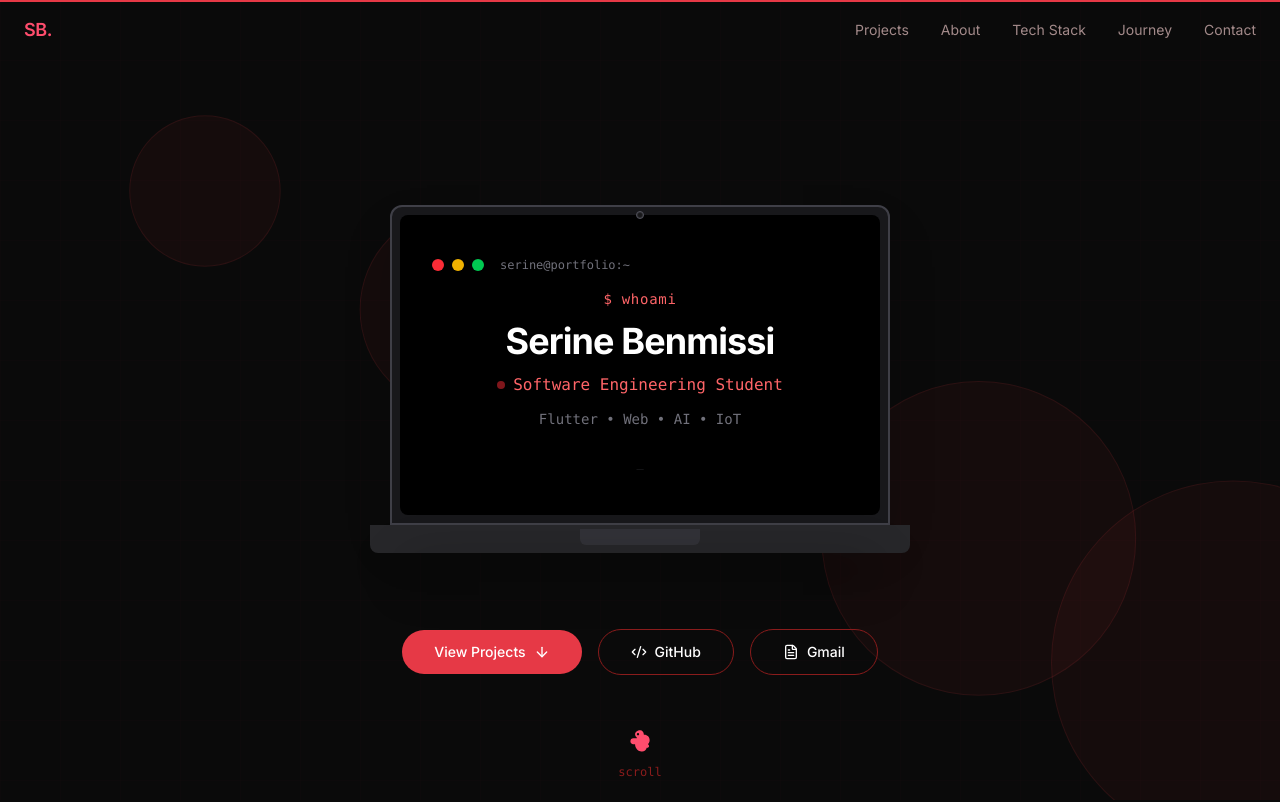
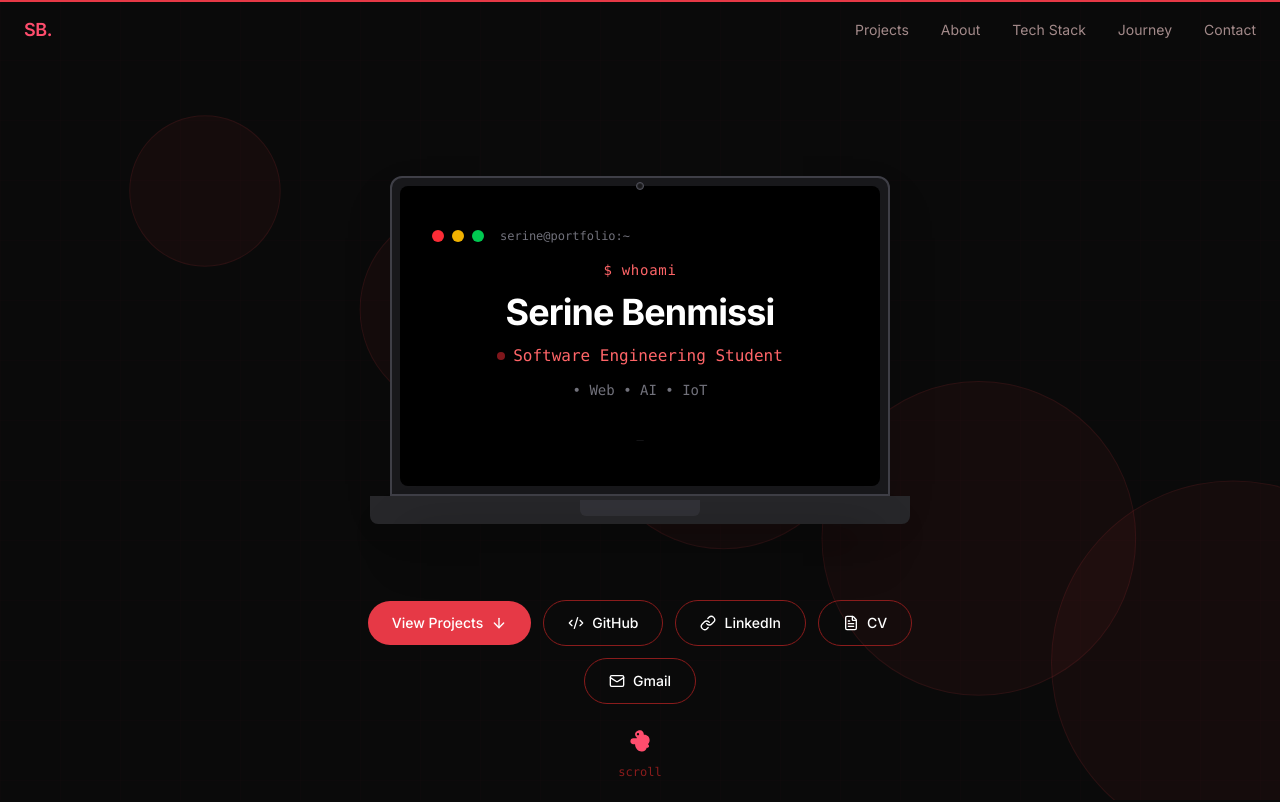
Before and after one commit to serinenadabenmissi-design/portfolio, a Next.js app: page / in a window 1280 px wide. Shown: the top 802 px of the page. Built offline with nearby package versions, Linux system fonts and the light colour scheme.

Commit message:
Update portfolio

```diff
--- a/app/components/LaptopHero.tsx
+++ b/app/components/LaptopHero.tsx
@@ -84,7 +84,7 @@ export default function LaptopHero() {
                   transition={{ duration: 0.6, delay: 1.1 }}
                   className="text-zinc-500 text-xs md:text-sm font-mono"
                 >
-                  Flutter • Web • AI • IoT
+                  • Web • AI • IoT
                 </motion.p>
 
                 <motion.div
--- a/app/sections/Contact.tsx
+++ b/app/sections/Contact.tsx
@@ -20,7 +20,7 @@ const contactLinks = [
     name: "LinkedIn",
     value: "linkedin.com/in/ben-missi",
     icon: Link,
-    href: "www.linkedin.com/in/ben-missi-993269419",
+    href: "https://www.linkedin.com/in/ben-missi-993269419/?locale=fr",
   },
   {
     name: "CV / Resume",
--- a/app/sections/Hero.tsx
+++ b/app/sections/Hero.tsx
@@ -1,7 +1,7 @@
 "use client";
 
 import { motion } from "framer-motion";
-import { ArrowDown, Code2, FileText } from "lucide-react";
+import { ArrowDown, Code2, FileText, Link, Mail } from "lucide-react";
 import LaptopHero from "../components/LaptopHero";
 import DuckIcon from "../components/DuckIcon";
 
@@ -53,29 +53,47 @@ export default function Hero() {
         initial={{ opacity: 0, y: 30 }}
         animate={{ opacity: 1, y: 0 }}
         transition={{ duration: 0.8, delay: 2.0, ease: [0.22, 1, 0.36, 1] }}
-        className="relative z-10 flex flex-col sm:flex-row items-center justify-center gap-4 mt-12"
+        className="relative z-10 flex flex-col sm:flex-row flex-wrap items-center justify-center gap-3 mt-12 max-w-2xl px-4"
       >
         <a
           href="#projects"
-          className="group flex items-center gap-2 px-8 py-3 bg-red text-white rounded-full font-medium text-sm hover:bg-red-light transition-all duration-200"
+          className="group flex items-center gap-2 px-6 py-3 bg-red text-white rounded-full font-medium text-sm hover:bg-red-light transition-all duration-200"
         >
           View Projects
           <ArrowDown size={16} className="group-hover:translate-y-0.5 transition-transform" />
         </a>
         <a
-          href="https://github.com/serinenadabenmissi-design/portfolio.git"
+          href="https://github.com/serinenadabenmissi-design"
           target="_blank"
           rel="noopener noreferrer"
-          className="flex items-center gap-2 px-8 py-3 border border-red-muted rounded-full font-medium text-sm text-white hover:bg-red-muted/20 transition-all duration-200"
+          className="flex items-center gap-2 px-6 py-3 border border-red-muted rounded-full font-medium text-sm text-white hover:bg-red-muted/20 transition-all duration-200"
         >
           <Code2 size={16} />
           GitHub
         </a>
         <a
-          href="mailto:benmissi.dev@gmail.com"
-          className="flex items-center gap-2 px-8 py-3 border border-red-muted rounded-full font-medium text-sm text-white hover:bg-red-muted/20 transition-all duration-200"
+          href="https://www.linkedin.com/in/ben-missi-993269419"
+          target="_blank"
+          rel="noopener noreferrer"
+          className="flex items-center gap-2 px-6 py-3 border border-red-muted rounded-full font-medium text-sm text-white hover:bg-red-muted/20 transition-all duration-200"
+        >
+          <Link size={16} />
+          LinkedIn
+        </a>
+        <a
+          href="/cv.pdf"
+          target="_blank"
+          rel="noopener noreferrer"
+          className="flex items-center gap-2 px-6 py-3 border border-red-muted rounded-full font-medium text-sm text-white hover:bg-red-muted/20 transition-all duration-200"
         >
           <FileText size={16} />
+          CV
+        </a>
+        <a
+          href="mailto:benmissi.dev@gmail.com"
+          className="flex items-center gap-2 px-6 py-3 border border-red-muted rounded-full font-medium text-sm text-white hover:bg-red-muted/20 transition-all duration-200"
+        >
+          <Mail size={16} />
           Gmail
         </a>
       </motion.div>
```
